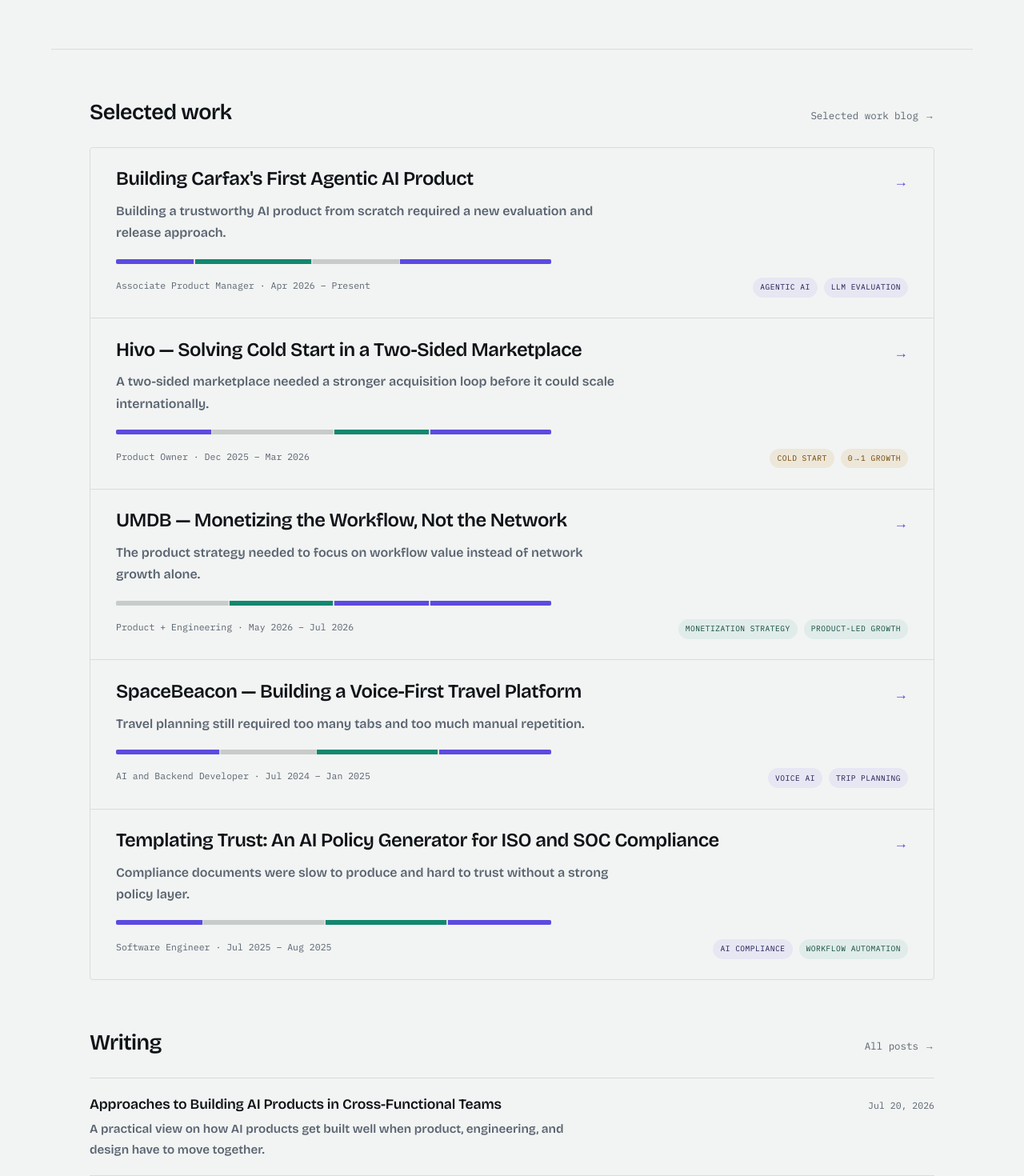
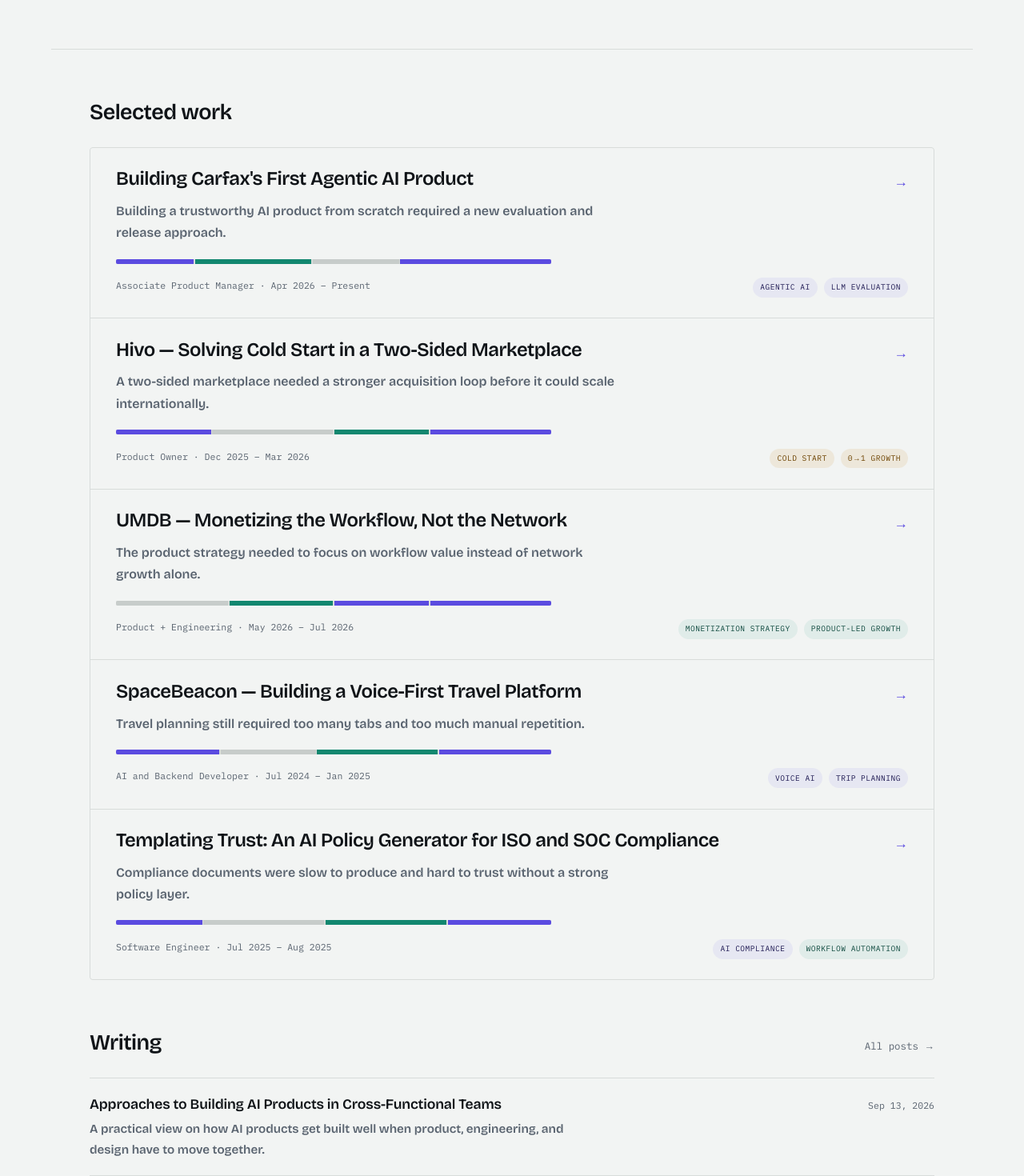
Before and after one commit to AdamYacin30/AdamProductPortfolio, a Next.js app: page / in a window 1280 px wide. Shown: the part 500-1970 px from the top of the page at 80% size. Built offline with nearby package versions, Linux system fonts and the light colour scheme.

Commit message:
Update writing post date and remove duplicate Writing link on home

```diff
--- a/app/page.tsx
+++ b/app/page.tsx
@@ -23,9 +23,7 @@
           <h2 id="work-h" className="section__title">
             Selected work
           </h2>
-          <Link href="/writing" className="section__note mono">
-            Selected work blog →
-          </Link>
+          {/* Removed duplicate link to Writing — the Writing section below already links to posts */}
         </div>
         <div className="cards">
           {studies.map((c) => (
--- a/content/writing/shipping-llm-feature-checklist.mdx
+++ b/content/writing/shipping-llm-feature-checklist.mdx
@@ -1,7 +1,7 @@
 ---
 title: Approaches to Building AI Products in Cross-Functional Teams
 slug: shipping-llm-feature-checklist
-date: 2026-07-20
+date: 2026-09-13
 excerpt: A practical view on how AI products get built well when product, engineering, and design have to move together.
 tags: ["LLM", "Evaluation", "Method"]
 draft: false
```
